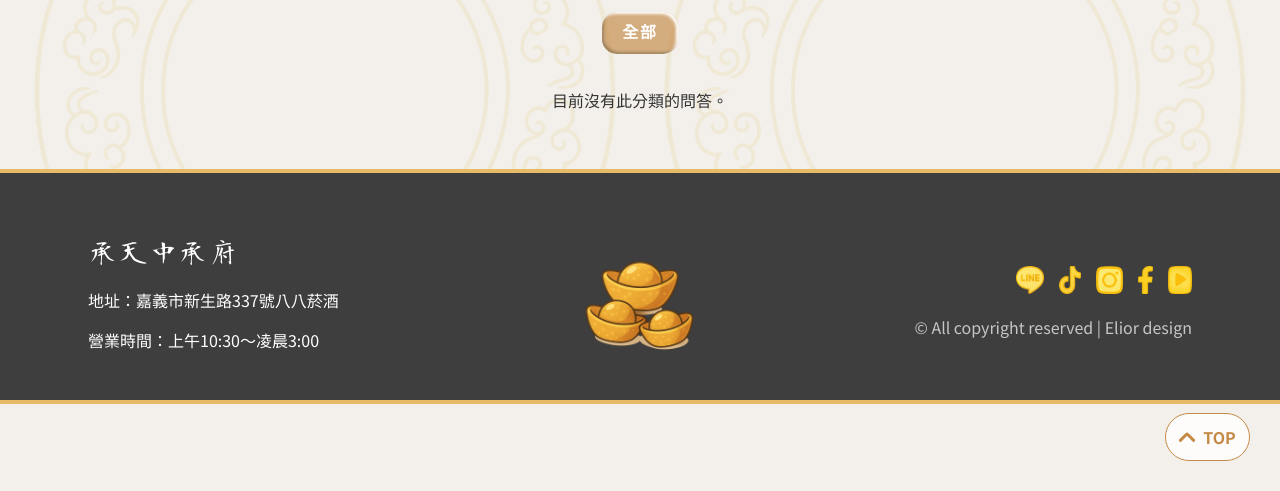
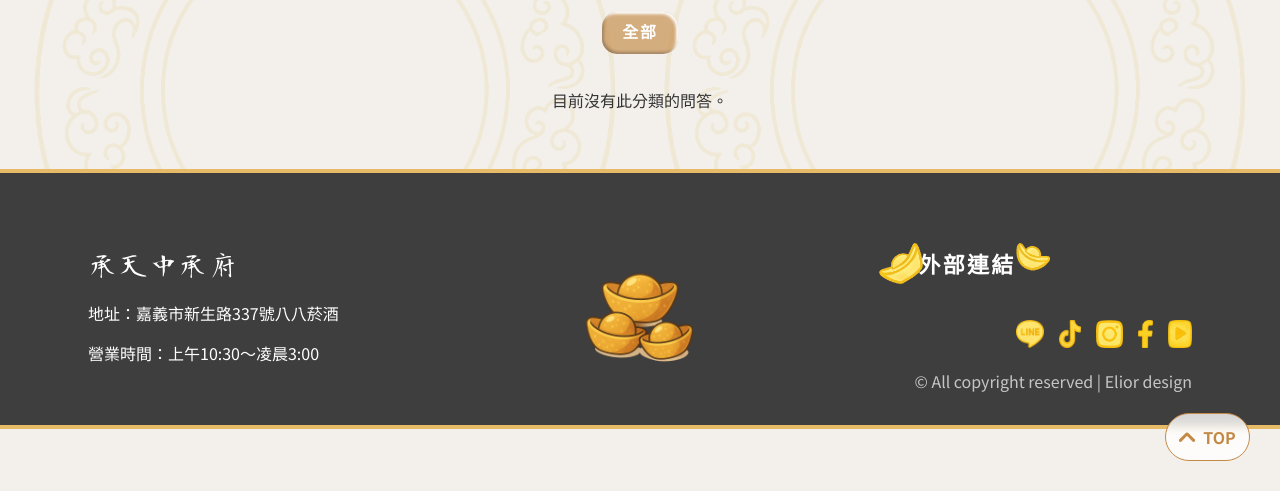
Before and after one commit to vichsu88/-----, a Flask app: page /faq in a window 1280 px wide. Shown: the part 309-800 px from the top of the page. Run offline with Flask 3, Linux system fonts and the light colour scheme; data that the repository does not hold is empty; some libraries are stand-ins or nearby versions.

Commit message:
CTA title

```diff
--- a/static/css/style.css
+++ b/static/css/style.css
@@ -1100,3 +1100,21 @@ body::before {
         letter-spacing: 0.5em; /* 電腦版空間更大，字距可再拉開 */
     }
 }
+/* === 新增：客製化頁尾與選單標題 === */
+
+/* 1. 頁尾的「外部連結」標題樣式 */
+.footer-title-custom {
+  font-size: 22px; /* 調整成適合頁尾的字體大小 */
+  color: #FFFFFF; /* 設定為白色以搭配深色背景 */
+  margin: 0 auto 20px; /* 調整與下方 icon 的間距 */
+  padding: 10px 1.8em; /* 縮小一點內距，讓元寶更靠近文字 */
+}
+
+/* 2. 手機選單的「外部連結」標題樣式 */
+.overlay-title-custom {
+  font-size: 24px; /* 調整成適合手機選單的字體大小 */
+  color: #FFFFFF; /* 設定為白色以搭配漸層背景 */
+  text-shadow: 1px 1px 3px rgba(0, 0, 0, 0.5); /* 加上文字陰影以增加清晰度 */
+  margin: 20px auto 15px; /* 調整與上下元素的間距 */
+  padding: 10px 1.8em;
+}
--- a/templates/base.html
+++ b/templates/base.html
@@ -55,6 +55,8 @@
         </div>
 
         <div class="footer-col footer-col-right">
+          <h4 class="section-title footer-title-custom">外部連結</h4>
+
           <div class="footer-social">
             <a href="{{ links['煙島元帥社群'] or '#' }}" aria-label="LINE"><img src="{{ url_for('static', filename='images/icons/footer-line.png') }}" alt="LINE" loading="lazy"></a>
             <a href="{{ links['TikTok'] or '#' }}" aria-label="TikTok"><img src="{{ url_for('static', filename='images/icons/footer-tt.png') }}" alt="TikTok" loading="lazy"></a>
@@ -78,7 +80,7 @@
     </ul>
 
     <img src="{{ url_for('static', filename='images/avatars/menu-avator.png') }}" alt="元帥聖像" class="overlay-avatar" loading="lazy">
-
+    <h4 class="section-title overlay-title-custom">外部連結</h4>
     <div class="overlay-social">
        <a href="{{ links['FB'] or '#' }}" aria-label="Facebook"><img src="{{ url_for('static', filename='images/icons/footer-fb.png') }}" alt="Facebook" loading="lazy"></a>
        <a href="{{ links['IG'] or '#' }}" aria-label="Instagram"><img src="{{ url_for('static', filename='images/icons/footer-ig.png') }}" alt="Instagram" loading="lazy"></a>
```
Also changed, not shown: public/images/pages/index/banner.png.
